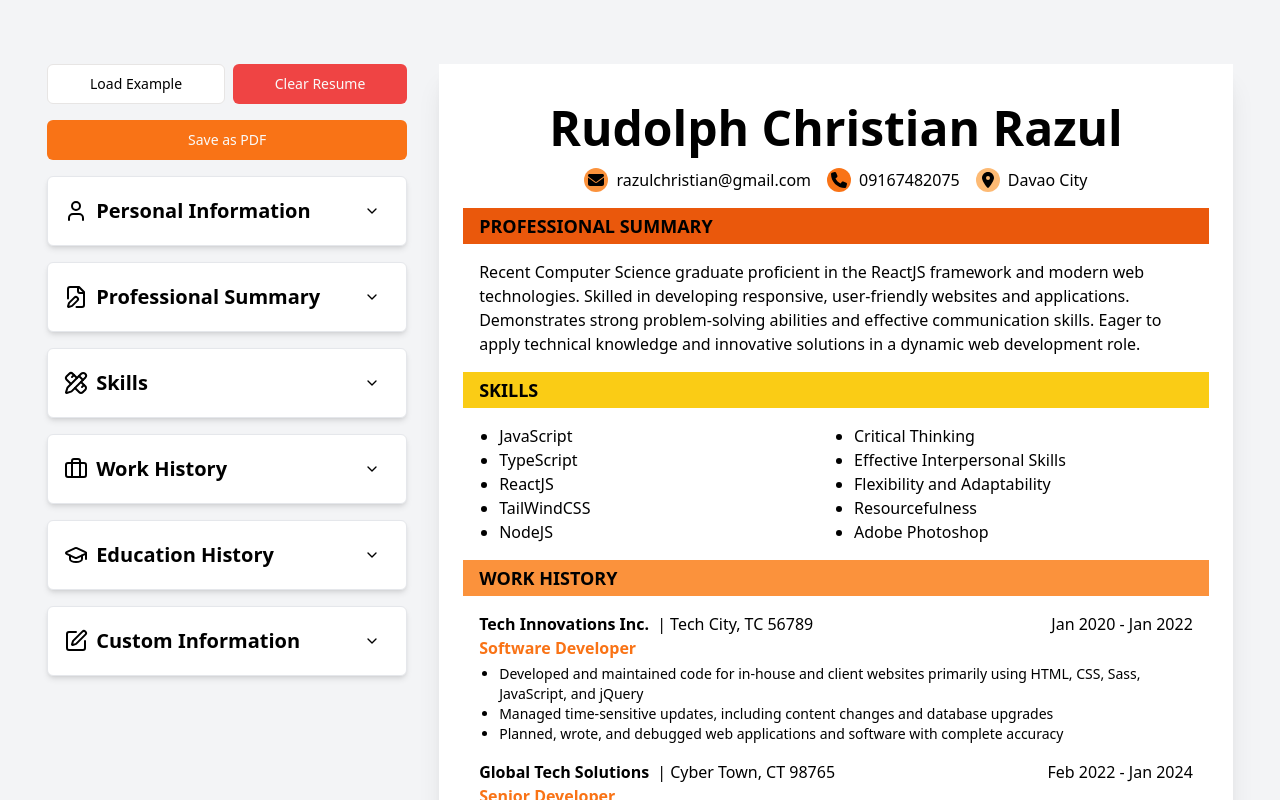
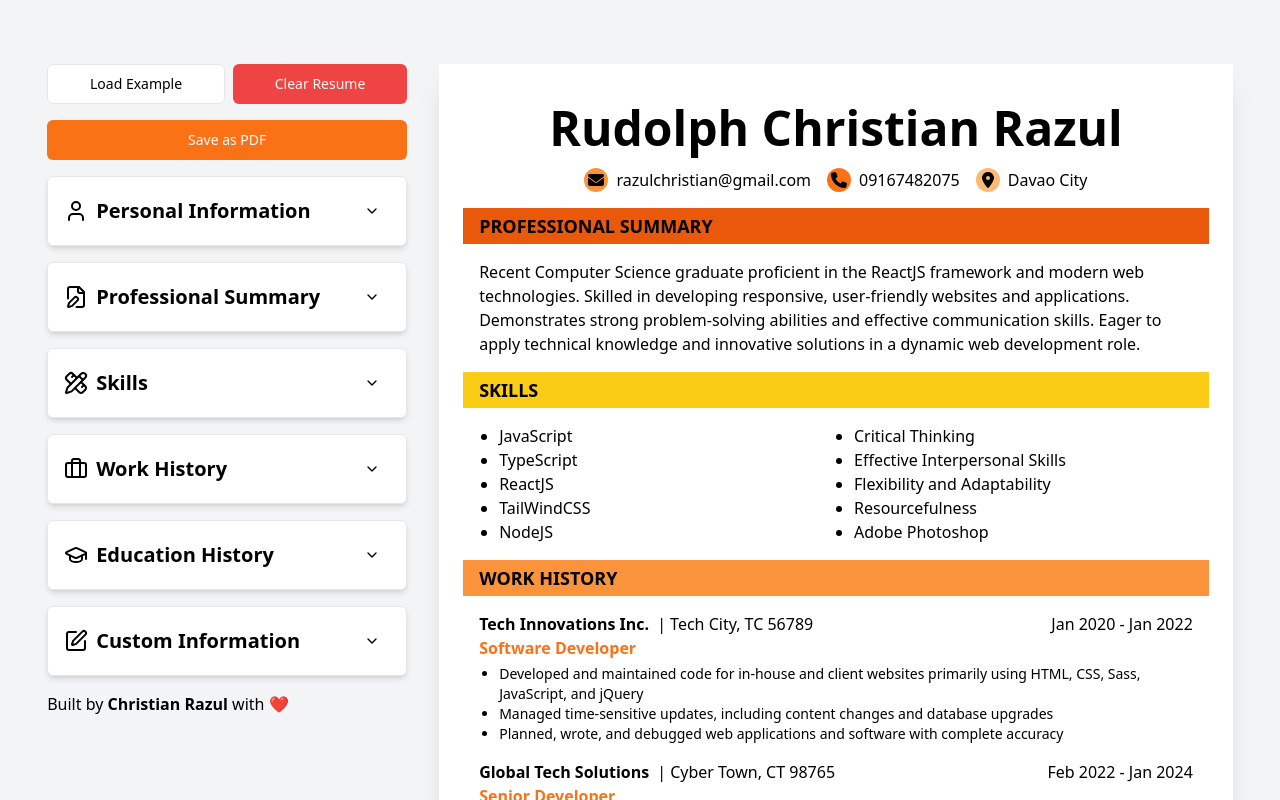
Before and after one commit to christianrazul/cv-architect, a React (Vite) app: page / in a window 1280 px wide. Shown: the top 800 px of the page. Built offline with nearby package versions, Linux system fonts and the light colour scheme.

Commit message:
Added a footer

```diff
--- a/index.html
+++ b/index.html
@@ -15,7 +15,7 @@
     <title>CV Architect</title>
   </head>
   <body>
-    <div id="root" class="h-full w-full"></div>
+    <div id="root"></div>
     <script type="module" src="/src/main.tsx"></script>
   </body>
 </html>
--- a/src/App.tsx
+++ b/src/App.tsx
@@ -9,6 +9,7 @@ import SkillsForm, { SkillsFormData } from "./components/SkillsForm";
 import EducationForm, { EducationFormData } from "./components/EducationForm";
 import CustomForm, { CustomData } from "./components/CustomForm";
 import { Button } from "./components/ui/button";
+import Footer from "./components/Footer";
 
 const exampleResume = {
   header: {
@@ -200,9 +201,6 @@ function App() {
 
   return (
     <div className="main-bg flex w-full flex-col items-center justify-center gap-8 bg-gray-100 p-16 sm:px-4 md:px-8 lg:flex-row lg:items-start lg:px-8">
-      {/* Container for all the forms
-        TODO: Refactor into a component
-       */}
       <div className="flex w-full flex-col gap-4 md:w-[21cm] lg:w-[360px]">
         <div className="flex w-full gap-2">
           <Button
@@ -229,6 +227,7 @@ function App() {
         <WorkHistoryForm onWorkHistory={(data) => setWorkHistoryInfo(data)} />
         <EducationForm onEducation={(data) => setEducationList(data)} />
         <CustomForm onCustomInfo={(data) => setCustomInfo(data)} />
+        <Footer />
       </div>
       <Resume
         ref={resumeRef}
--- /dev/null
+++ b/src/components/Footer.tsx
@@ -0,0 +1,17 @@
+import React from "react";
+
+const Footer = () => {
+  return (
+    <footer className=" w-full">
+      <p className="font-md">
+        Built by{" "}
+        <a href="https://github.com/christianrazul" className="font-semibold">
+          Christian Razul{" "}
+        </a>
+        with ❤️
+      </p>
+    </footer>
+  );
+};
+
+export default Footer;
--- a/src/style.css
+++ b/src/style.css
@@ -621,6 +621,10 @@ video {
 
 .relative {
   position: relative;
+}
+
+.bottom-0 {
+  bottom: 0px;
 }
 
 .left-1 {
```
